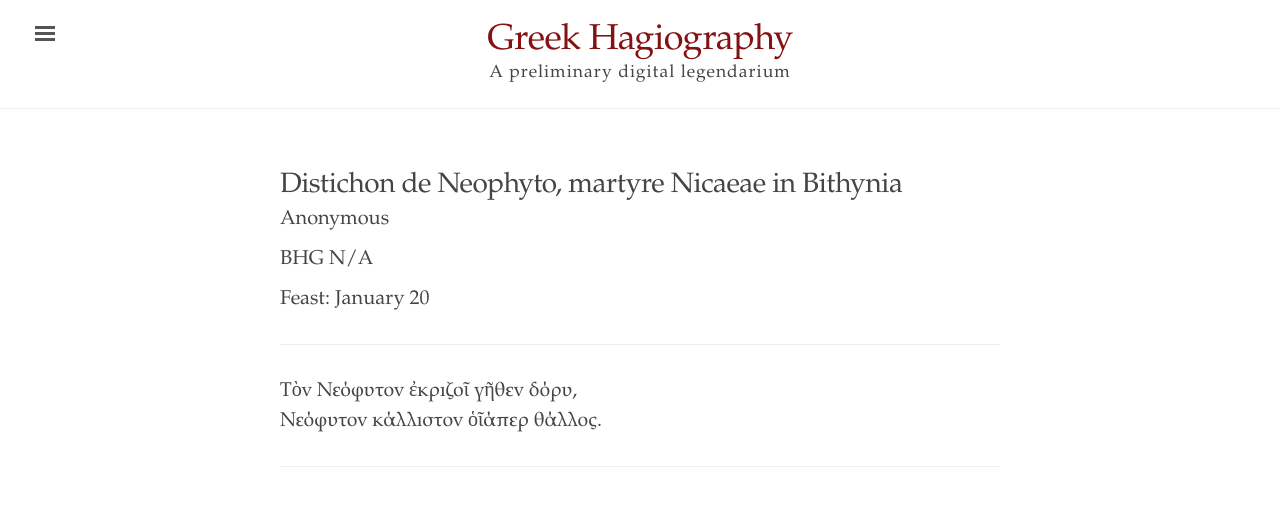
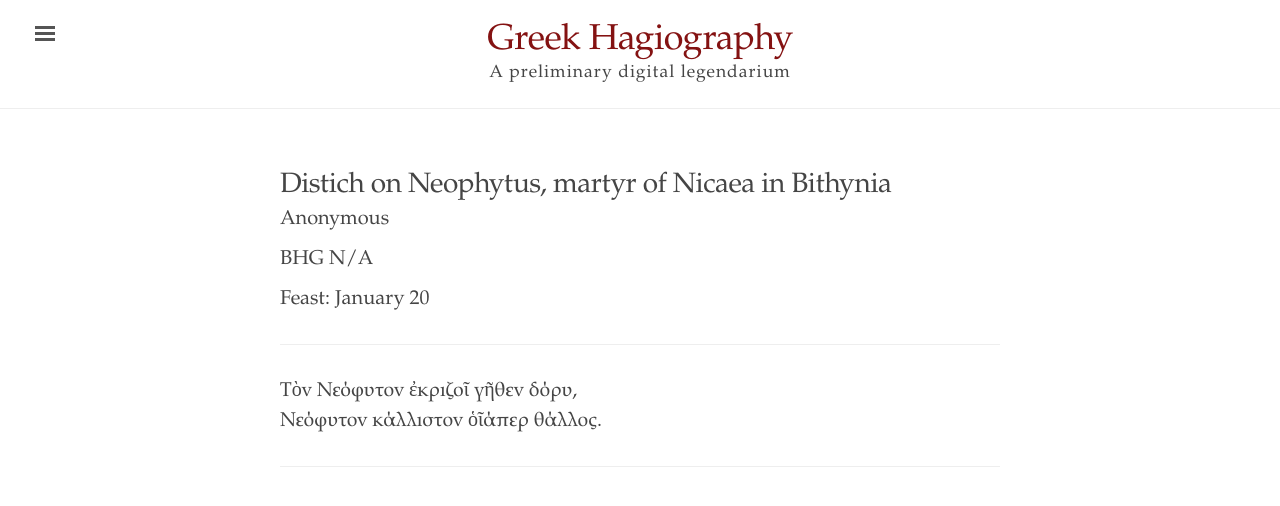
Before and after one commit to cjkoepke1/greek-hagiography, a Jekyll site: the page built from _texts/distichon-de-neophyto.md, in a window 1280 px wide. Shown: the top 506 px of the page. Built offline with Jekyll 4.4.1, drawn with Linux system fonts in a browser that asks for light colours.

Commit message:
Title to English

```diff
--- a/_texts/distichon-de-neophyto.md
+++ b/_texts/distichon-de-neophyto.md
@@ -1,6 +1,6 @@
 ---
 layout: poem
-title: Distichon de Neophyto, martyre Nicaeae in Bithynia
+title: Distich on Neophytus, martyr of Nicaea in Bithynia
 bhg: N/A
 feast: January 20
 author: Anonymous
```
